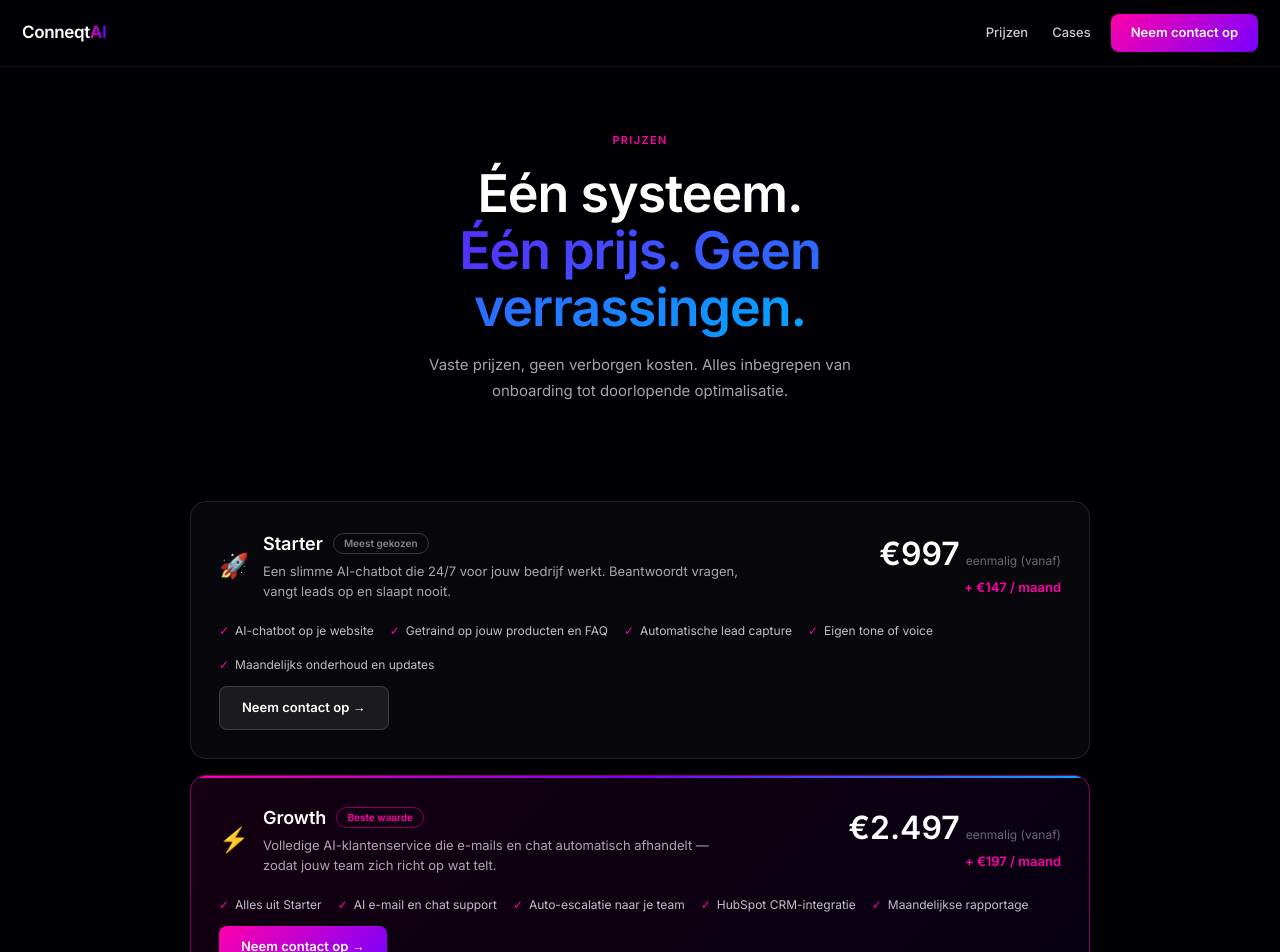
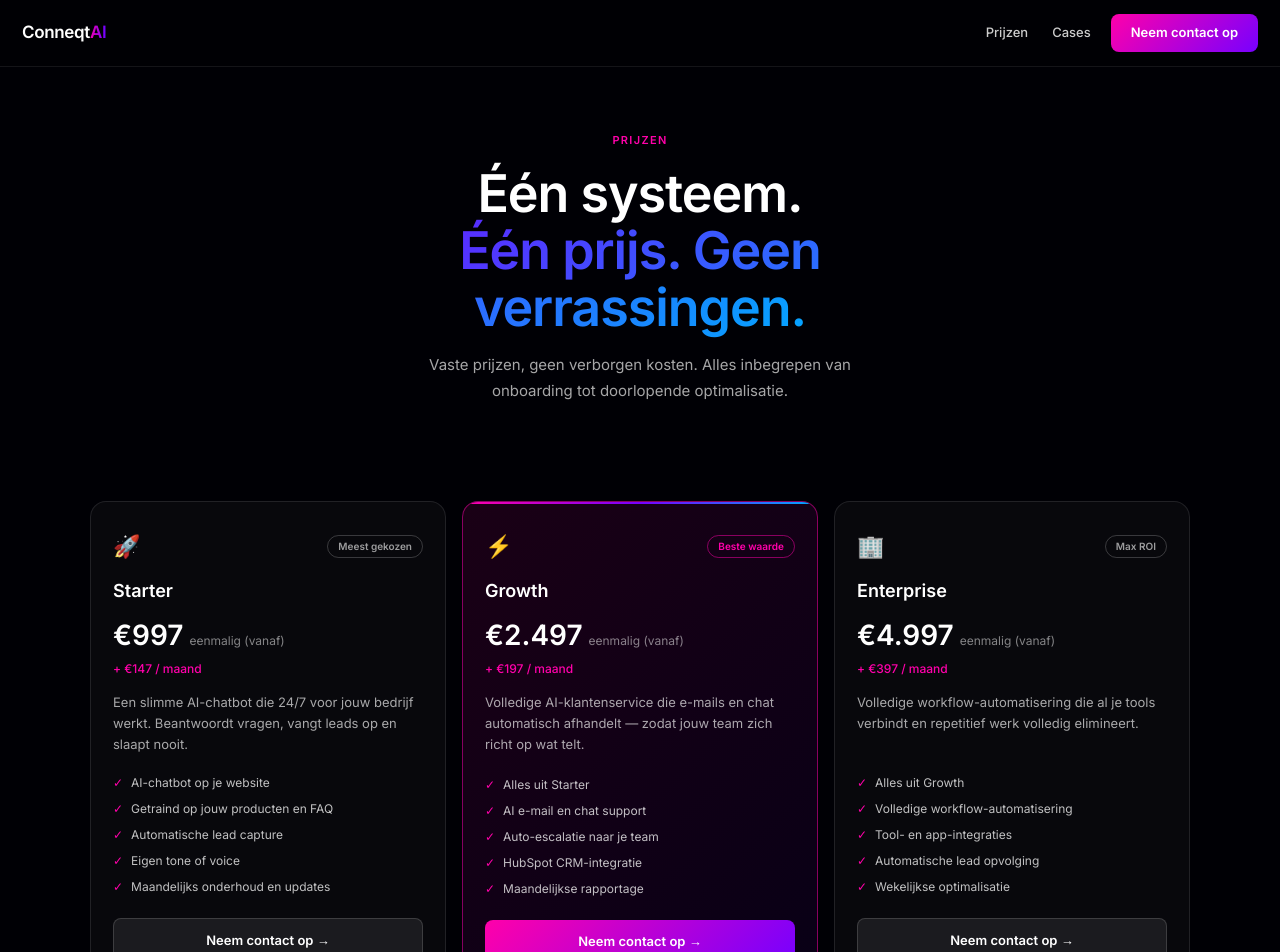
Before and after one commit to wesroord/conneqtai-website, a Next.js app: page /nl/pricing in a window 1280 px wide. Shown: the top 952 px of the page. Built offline with nearby package versions, Linux system fonts and the light colour scheme.

Commit message:
fix: NL pricing naast elkaar, CTA tekst neem contact op

```diff
--- a/components/sections/nl/PricingCardsNL.tsx
+++ b/components/sections/nl/PricingCardsNL.tsx
@@ -6,40 +6,32 @@ const P=[
 export default function PricingCardsNL(){
   return(
     <section style={{padding:"48px 24px 64px",background:"#000005"}}>
-      <div style={{maxWidth:900,margin:"0 auto"}}>
-        <div style={{display:"flex",flexDirection:"column",gap:"16px"}}>
+      <div style={{maxWidth:1100,margin:"0 auto"}}>
+        <div style={{display:"grid",gridTemplateColumns:"repeat(auto-fit,minmax(min(100%,280px),1fr))",gap:"16px"}}>
           {P.map(p=>(
-            <div key={p.n} style={{padding:"28px",borderRadius:"16px",border:p.h?"1px solid rgba(255,0,170,.5)":"1px solid rgba(255,255,255,.1)",background:p.h?"linear-gradient(135deg,rgba(255,0,170,.08),rgba(119,0,255,.05))":"rgba(255,255,255,.03)",position:"relative",overflow:"hidden"}}>
+            <div key={p.n} style={{padding:"28px 22px",borderRadius:"16px",border:p.h?"1px solid rgba(255,0,170,.5)":"1px solid rgba(255,255,255,.1)",background:p.h?"linear-gradient(135deg,rgba(255,0,170,.1),rgba(119,0,255,.07))":"rgba(255,255,255,.03)",position:"relative",overflow:"hidden",display:"flex",flexDirection:"column"}}>
               {p.h&&<div style={{position:"absolute",top:0,left:0,right:0,height:"2px",background:"linear-gradient(90deg,#ff00aa,#7700ff,#00aaff)"}}/>}
-              <div style={{display:"flex",alignItems:"flex-start",justifyContent:"space-between",flexWrap:"wrap",gap:"16px"}}>
-                <div style={{display:"flex",alignItems:"center",gap:"14px"}}>
-                  <span style={{fontSize:"24px"}}>{p.i}</span>
-                  <div>
-                    <div style={{display:"flex",alignItems:"center",gap:"10px",marginBottom:"4px"}}>
-                      <span style={{fontFamily:"'Inter',sans-serif",fontSize:"18px",fontWeight:700,color:"#fff"}}>{p.n}</span>
-                      <span style={{fontSize:"10px",fontWeight:600,padding:"2px 10px",borderRadius:"100px",border:p.h?"1px solid rgba(255,0,170,.5)":"1px solid rgba(255,255,255,.2)",color:p.h?"#ff00aa":"rgba(255,255,255,.5)"}}>{p.t}</span>
-                    </div>
-                    <p style={{fontSize:"13px",color:"rgba(255,255,255,.65)",lineHeight:1.6,maxWidth:"480px",margin:0}}>{p.d}</p>
-                  </div>
-                </div>
-                <div style={{textAlign:"right",flexShrink:0}}>
-                  <div style={{display:"flex",alignItems:"baseline",gap:"6px",justifyContent:"flex-end"}}>
-                    <span style={{fontFamily:"'Inter',sans-serif",fontSize:"32px",fontWeight:800,color:"#fff"}}>{"€"+p.p}</span>
-                    <span style={{fontSize:"12px",color:"rgba(255,255,255,.4)"}}>eenmalig (vanaf)</span>
-                  </div>
-                  <div style={{fontSize:"13px",color:"#ff00aa",fontWeight:600}}>{"+ €"+p.m+" / maand"}</div>
-                </div>
+              <div style={{display:"flex",alignItems:"center",justifyContent:"space-between",marginBottom:"14px"}}>
+                <span style={{fontSize:"22px"}}>{p.i}</span>
+                <span style={{fontFamily:"'Inter',sans-serif",fontSize:"10px",fontWeight:600,padding:"3px 10px",borderRadius:"100px",border:p.h?"1px solid rgba(255,0,170,.5)":"1px solid rgba(255,255,255,.2)",color:p.h?"#ff00aa":"rgba(255,255,255,.6)"}}>{p.t}</span>
               </div>
-              <div style={{marginTop:"20px",display:"flex",alignItems:"center",justifyContent:"space-between",flexWrap:"wrap",gap:"12px"}}>
-                <div style={{display:"flex",gap:"16px",flexWrap:"wrap"}}>
-                  {p.f.map(x=>(<div key={x} style={{display:"flex",gap:"6px",fontSize:"12px",color:"rgba(255,255,255,.75)",alignItems:"center"}}><span style={{color:"#ff00aa"}}>✓</span>{x}</div>))}
-                </div>
-                <a href={"mailto:hello@conneqtai.com?subject=Interesse in het "+p.n+" pakket&body=Hallo ConneqtAI,%0D%0A%0D%0AIk heb interesse in het "+p.n+" pakket (€"+p.p+" eenmalig + €"+p.m+"/maand).%0D%0A%0D%0AKun je contact met mij opnemen?%0D%0A%0D%0AMet vriendelijke groet,"} style={{display:"inline-flex",alignItems:"center",gap:"6px",padding:"11px 22px",borderRadius:"8px",background:p.h?"linear-gradient(135deg,#ff00aa,#7700ff)":"rgba(255,255,255,.08)",border:p.h?"none":"1px solid rgba(255,255,255,.15)",color:"#fff",textDecoration:"none",fontSize:"13px",fontWeight:600,flexShrink:0}}>Neem contact op →</a>
+              <div style={{fontFamily:"'Inter',sans-serif",fontSize:"18px",fontWeight:700,color:"#fff",marginBottom:"10px"}}>{p.n}</div>
+              <div style={{marginBottom:"4px",display:"flex",alignItems:"baseline",gap:"6px"}}>
+                <span style={{fontFamily:"'Inter',sans-serif",fontSize:"28px",fontWeight:700,color:"#fff"}}>{"€"+p.p}</span>
+                <span style={{fontSize:"12px",color:"rgba(255,255,255,.5)"}}>eenmalig (vanaf)</span>
               </div>
+              <div style={{fontFamily:"'Inter',sans-serif",fontSize:"12px",color:"#ff00aa",marginBottom:"14px",fontWeight:500}}>{"+ €"+p.m+" / maand"}</div>
+              <p style={{fontSize:"13px",color:"rgba(255,255,255,.65)",lineHeight:1.65,marginBottom:"18px",flex:1}}>{p.d}</p>
+              <div style={{display:"flex",flexDirection:"column",gap:"8px",marginBottom:"22px"}}>
+                {p.f.map(x=>(<div key={x} style={{display:"flex",gap:"8px",fontSize:"12px",color:"rgba(255,255,255,.75)"}}><span style={{color:"#ff00aa",flexShrink:0}}>✓</span>{x}</div>))}
+              </div>
+              <a href={"mailto:hello@conneqtai.com?subject=Interesse in het "+p.n+" pakket&body=Hallo ConneqtAI,%0D%0A%0D%0AIk heb interesse in het "+p.n+" pakket (€"+p.p+" eenmalig + €"+p.m+"/maand).%0D%0A%0D%0AKun je contact met mij opnemen?%0D%0A%0D%0AMet vriendelijke groet,"} style={{display:"block",textAlign:"center",padding:"12px 16px",borderRadius:"8px",background:p.h?"linear-gradient(135deg,#ff00aa,#7700ff)":"rgba(255,255,255,.08)",border:p.h?"none":"1px solid rgba(255,255,255,.15)",color:"#fff",textDecoration:"none",fontFamily:"'Inter',sans-serif",fontSize:"13px",fontWeight:600}}>Neem contact op →</a>
             </div>
           ))}
         </div>
-        <div style={{textAlign:"center",marginTop:"32px",fontSize:"12px",color:"rgba(255,255,255,.35)"}}>Alle pakketten inclusief onboarding, training en 30 dagen support na livegang. Prijzen excl. btw. Definitieve prijs afhankelijk van projectomvang.</div>
+        <div style={{textAlign:"center",marginTop:"32px",fontFamily:"'Inter',sans-serif",fontSize:"12px",color:"rgba(255,255,255,.35)"}}>
+          Alle pakketten inclusief onboarding, training en 30 dagen support na livegang. Prijzen excl. btw. Definitieve prijs afhankelijk van projectomvang.
+        </div>
       </div>
     </section>
   );
```
Also changed, not shown: components/sections/nl/CTASectionNL.tsx (+1 -1 lines).
